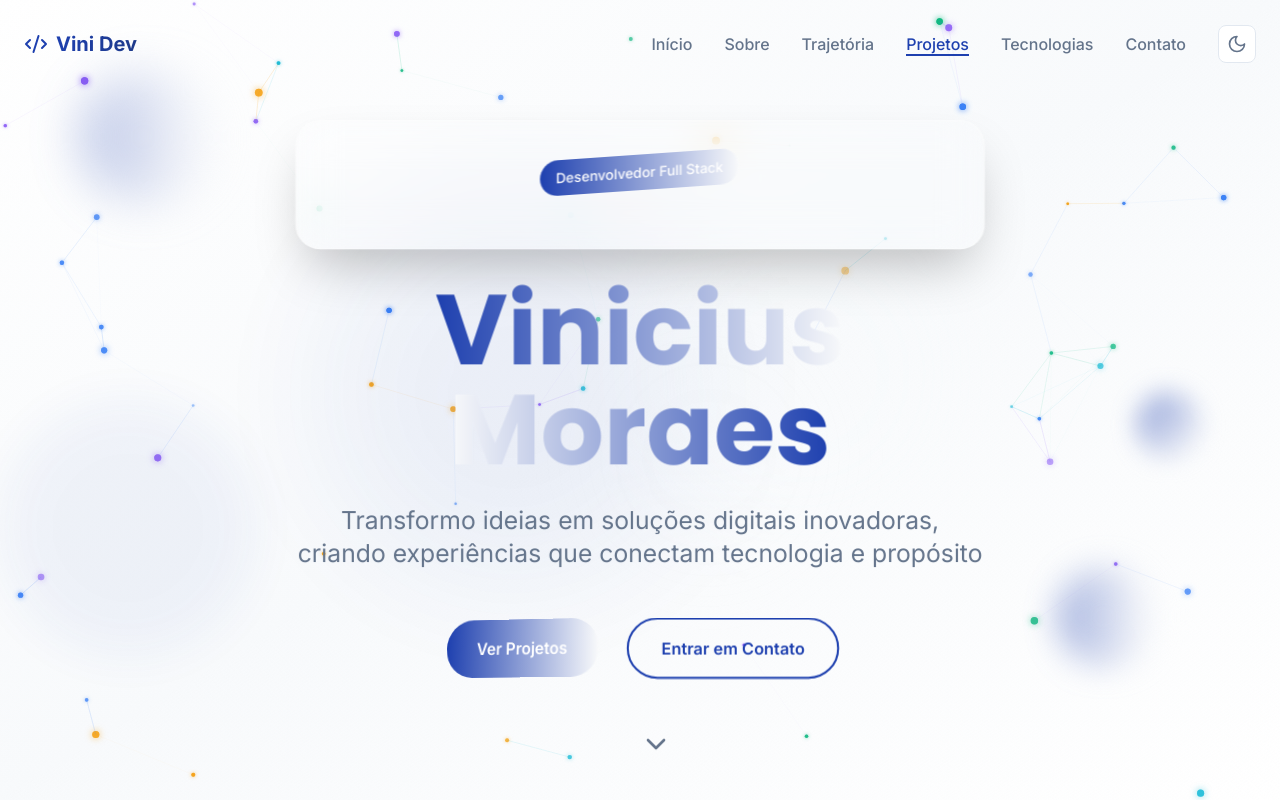
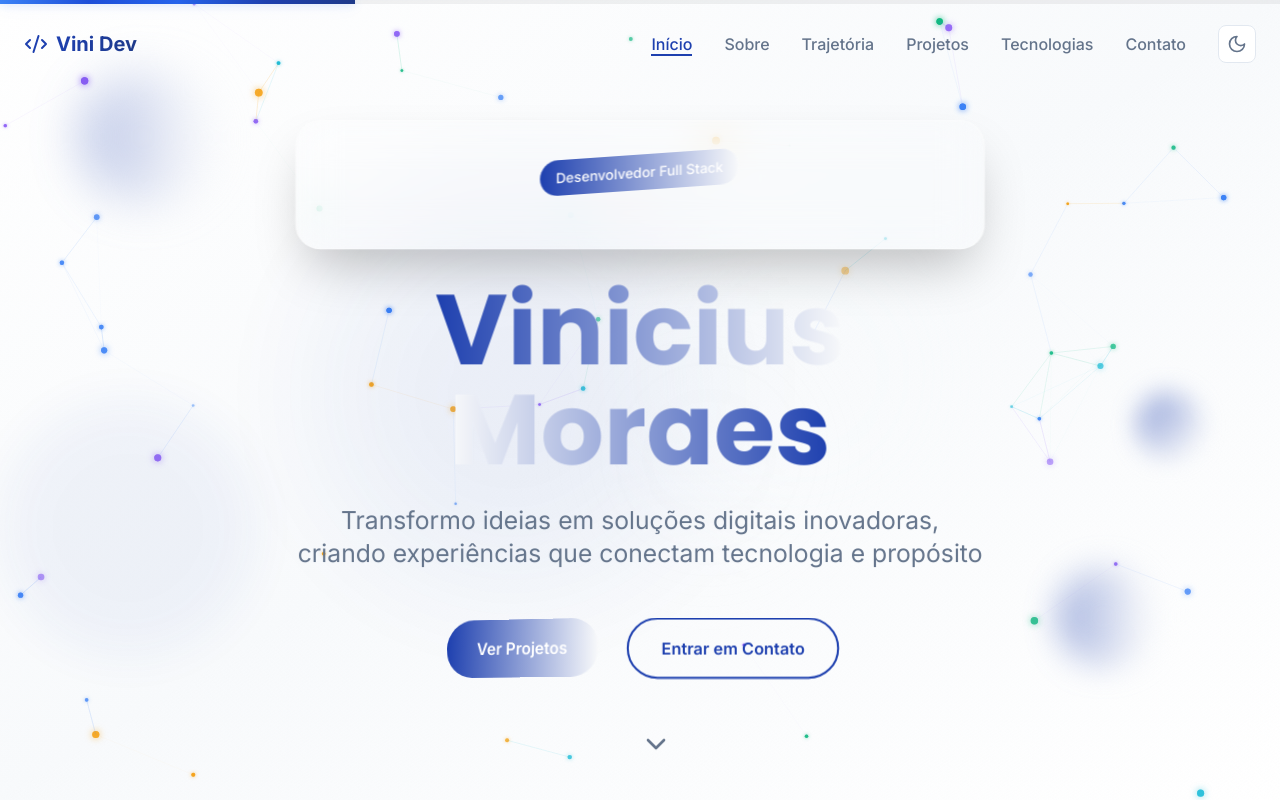
Before and after one commit to ViniciusMoraesTavares/Site-ViniciusMoraes, a React (Vite) app: page / in a window 1280 px wide. Shown: the top 800 px of the page. Built offline with nearby package versions, Linux system fonts and the light colour scheme.

Commit message:
Navegação ajustada

```diff
--- a/src/components/Hero.tsx
+++ b/src/components/Hero.tsx
@@ -32,7 +32,7 @@ export default function Hero() {
   };
 
   return (
-    <section className="relative min-h-screen flex items-center justify-center overflow-hidden bg-gradient-to-br from-light-bg via-light-bg-secondary to-light-accent dark:from-dark-bg dark:via-dark-lighter dark:to-dark-accent perspective-container">
+    <section id="inicio" className="relative min-h-screen flex items-center justify-center overflow-hidden bg-gradient-to-br from-light-bg via-light-bg-secondary to-light-accent dark:from-dark-bg dark:via-dark-lighter dark:to-dark-accent perspective-container">
       {/* Sistema de Partículas Dinâmico */}
       <ParticleSystem
         particleCount={60}
--- a/src/components/Navigation.tsx
+++ b/src/components/Navigation.tsx
@@ -45,10 +45,19 @@ export default function Navigation() {
 
   const scrollToSection = (href: string) => {
     const element = document.querySelector(href);
-    element?.scrollIntoView({
-      behavior: 'smooth',
-      block: 'start'
-    });
+    if (element) {
+      element.scrollIntoView({
+        behavior: 'smooth',
+        block: 'start',
+        inline: 'nearest'
+      });
+    } else {
+      // Fallback para scroll para o topo se o elemento não for encontrado
+      window.scrollTo({
+        top: 0,
+        behavior: 'smooth'
+      });
+    }
     setIsOpen(false);
   };
 
--- a/src/components/ScrollProgress.tsx
+++ b/src/components/ScrollProgress.tsx
@@ -4,12 +4,18 @@ export default function ScrollProgress() {
   const progress = useScrollProgress();
 
   return (
-    <div
-      className="scroll-progress"
-      style={{
-        transform: `scaleX(${progress / 100})`,
-        transformOrigin: 'left'
-      }}
-    />
+    <div className="scroll-progress-container">
+      <div
+        className="scroll-progress-bar"
+        style={{
+          width: `${progress}%`
+        }}
+        aria-label={`Progresso da página: ${Math.round(progress)}%`}
+        role="progressbar"
+        aria-valuenow={Math.round(progress)}
+        aria-valuemin={0}
+        aria-valuemax={100}
+      />
+    </div>
   );
 }
--- a/src/hooks/useScrollAnimation.ts
+++ b/src/hooks/useScrollAnimation.ts
@@ -80,18 +80,53 @@ export const useParallaxScroll = (speed: number = 0.5) => {
 
 export const useScrollProgress = () => {
   const [progress, setProgress] = useState(0);
+  const rafRef = useRef<number>();
+  const lastProgressRef = useRef(0);
 
   useEffect(() => {
+    let ticking = false;
+
+    const updateProgress = () => {
+      const totalHeight = document.documentElement.scrollHeight - window.innerHeight;
+      const scrolled = window.pageYOffset;
+      const currentProgress = totalHeight > 0 ? Math.min((scrolled / totalHeight) * 100, 100) : 0;
+
+      // Smooth interpolation for fluid animation
+      const smoothProgress = lastProgressRef.current + (currentProgress - lastProgressRef.current) * 0.1;
+      lastProgressRef.current = smoothProgress;
+
+      setProgress(smoothProgress);
+      ticking = false;
+    };
+
     const handleScroll = () => {
-      const totalHeight = document.documentElement.scrollHeight - window.innerHeight;
-      const currentProgress = (window.pageYOffset / totalHeight) * 100;
-      setProgress(Math.min(currentProgress, 100));
+      if (!ticking) {
+        rafRef.current = requestAnimationFrame(updateProgress);
+        ticking = true;
+      }
+    };
+
+    // Throttled resize handler for responsive behavior
+    const handleResize = () => {
+      if (!ticking) {
+        rafRef.current = requestAnimationFrame(updateProgress);
+        ticking = true;
+      }
     };
 
     window.addEventListener('scroll', handleScroll, { passive: true });
-    handleScroll(); // Initial call
+    window.addEventListener('resize', handleResize, { passive: true });
 
-    return () => window.removeEventListener('scroll', handleScroll);
+    // Initial calculation
+    updateProgress();
+
+    return () => {
+      window.removeEventListener('scroll', handleScroll);
+      window.removeEventListener('resize', handleResize);
+      if (rafRef.current) {
+        cancelAnimationFrame(rafRef.current);
+      }
+    };
   }, []);
 
   return progress;
--- a/src/index.css
+++ b/src/index.css
@@ -832,17 +832,123 @@
     transform: translateY(-8px) scale(1.02);
   }
 
-  /* Indicador de progresso de scroll */
-  .scroll-progress {
+  /* Scroll Progress - Professional & Smooth Implementation */
+  .scroll-progress-container {
     position: fixed;
     top: 0;
     left: 0;
     width: 100%;
+    height: 3px;
+    z-index: 9999;
+    background: rgba(0, 0, 0, 0.05);
+    backdrop-filter: blur(10px);
+    -webkit-backdrop-filter: blur(10px);
+    transition: opacity 0.3s cubic-bezier(0.4, 0, 0.2, 1);
+  }
+
+  .scroll-progress-container:hover {
     height: 4px;
-    background: linear-gradient(90deg, var(--primary-color), var(--accent-color));
-    transform-origin: left;
-    z-index: 9999;
-    transition: transform 0.1s ease-out;
+    transition: height 0.2s cubic-bezier(0.4, 0, 0.2, 1);
+  }
+
+  .scroll-progress-bar {
+    height: 100%;
+    background: linear-gradient(
+      90deg,
+      #3b82f6 0%,
+      #1d4ed8 25%,
+      #2563eb 50%,
+      #1e40af 75%,
+      #1e3a8a 100%
+    );
+    transform-origin: left center;
+    transition: all 0.16s cubic-bezier(0.4, 0, 0.2, 1);
+    box-shadow:
+      0 0 10px rgba(59, 130, 246, 0.3),
+      0 0 20px rgba(59, 130, 246, 0.1);
+    position: relative;
+    overflow: hidden;
+  }
+
+  .scroll-progress-bar::before {
+    content: '';
+    position: absolute;
+    top: 0;
+    left: -100%;
+    width: 100%;
+    height: 100%;
+    background: linear-gradient(
+      90deg,
+      transparent 0%,
+      rgba(255, 255, 255, 0.4) 50%,
+      transparent 100%
+    );
+    animation: scroll-shimmer 2s infinite;
+  }
+
+  @keyframes scroll-shimmer {
+    0% {
+      left: -100%;
+    }
+    50% {
+      left: 100%;
+    }
+    100% {
+      left: 100%;
+    }
+  }
+
+  /* Dark mode styles */
+  .dark .scroll-progress-container {
+    background: rgba(255, 255, 255, 0.05);
+  }
+
+  .dark .scroll-progress-bar {
+    background: linear-gradient(
+      90deg,
+      #60a5fa 0%,
+      #3b82f6 25%,
+      #2563eb 50%,
+      #1d4ed8 75%,
+      #1e40af 100%
+    );
+    box-shadow:
+      0 0 10px rgba(96, 165, 250, 0.4),
+      0 0 20px rgba(96, 165, 250, 0.2);
+  }
+
+  /* Responsive adjustments */
+  @media (max-width: 768px) {
+    .scroll-progress-container {
+      height: 2px;
+    }
+
+    .scroll-progress-container:hover {
+      height: 3px;
+    }
+  }
+
+  /* High contrast mode support */
+  @media (prefers-contrast: high) {
+    .scroll-progress-bar {
+      background: #0066cc;
+      box-shadow: none;
+    }
+  }
+
+  /* Reduced motion support */
+  @media (prefers-reduced-motion: reduce) {
+    .scroll-progress-bar {
+      transition: width 0.1s linear;
+    }
+
+    .scroll-progress-bar::before {
+      animation: none;
+    }
+
+    .scroll-progress-container:hover {
+      transition: none;
+    }
   }
 
   /* Smooth scroll com momentum */
```
